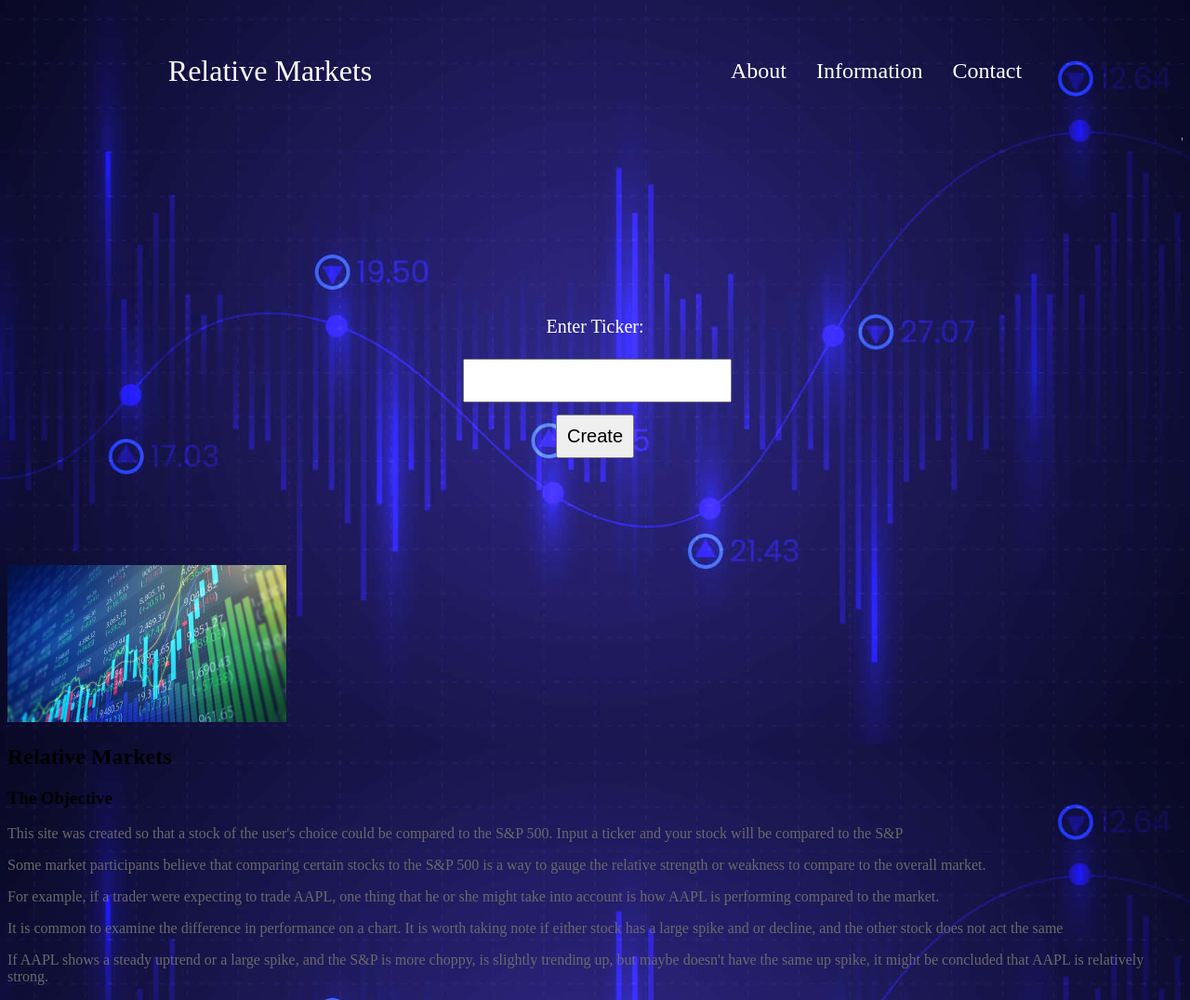
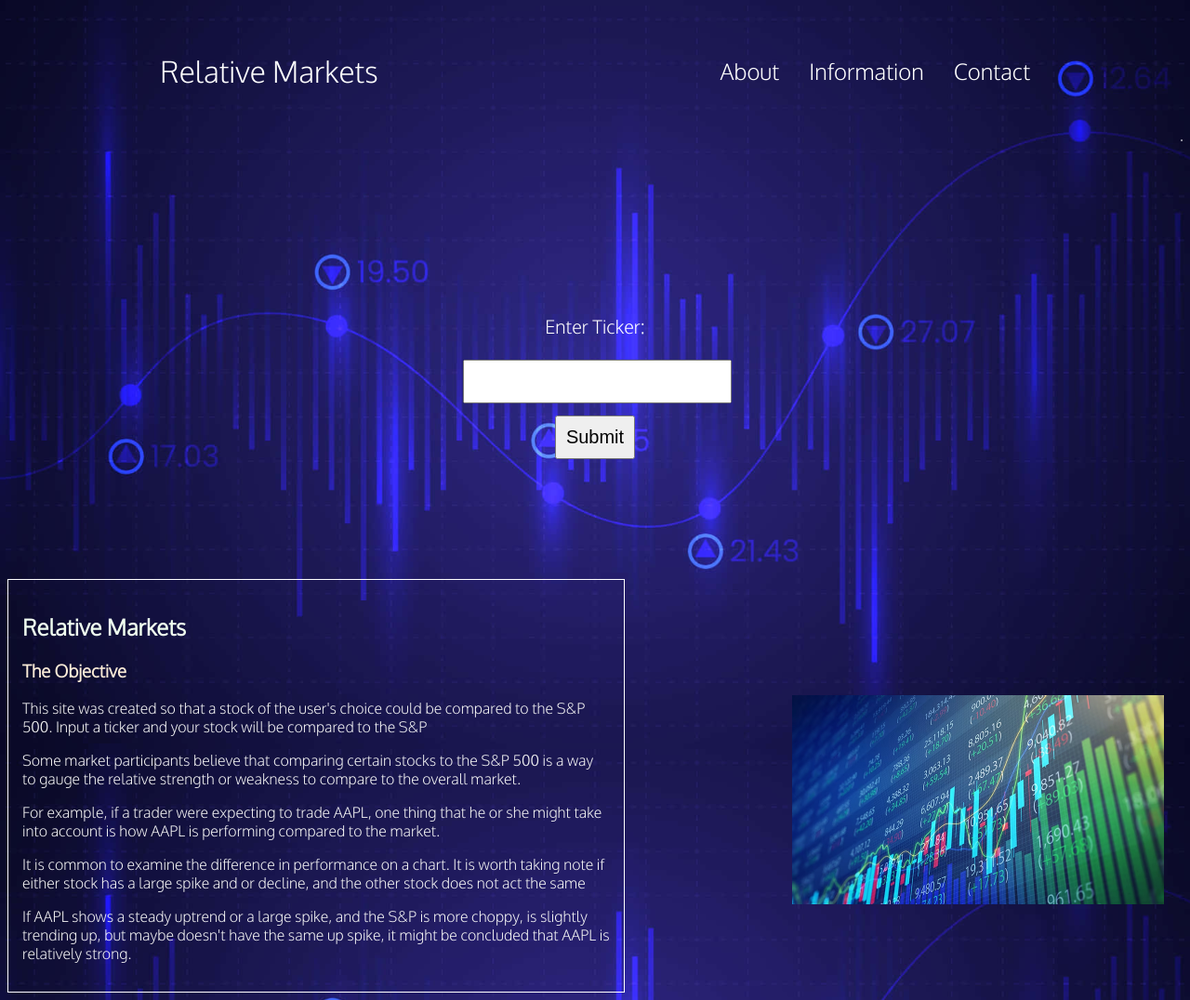
Before and after one commit to AirFryedCoffee/mystocksite, a Django app: page /stocks/ in a window 1280 px wide. Shown: the whole page at 93% size. Run offline with Django 3.2, Linux system fonts and the light colour scheme; data that the repository does not hold is empty.

Commit message:
Cleaning Up/Styling
Cleaning Up/Styling

```diff
--- a/static/styles.css
+++ b/static/styles.css
@@ -1,8 +1,8 @@
 /* static/css/styles.css */
-@import url('https://fonts.googleapis.com/css2?family=Poppins:wght@300;400;500;600&display=swap');
+@import url('https://fonts.googleapis.com/css2?family=Oxygen:wght@300&display=swap');
 
 body {
-    font-family: 'Poppins' sans-serif;
+    font-family: 'Oxygen', sans-serif;
     background-image: url('./smback.jpeg');
     background-size: cover;
     background-position: center;
@@ -14,7 +14,7 @@ html {
 }
 
 p {
-    color: dimgray;
+    color: whitesmoke;
 }
 
 nav, .nav-links {
@@ -30,6 +30,18 @@ nav {
 marquee {
     height: 50px;
     position: relative;
+}
+
+label {
+    color: white;
+}
+
+h1 {
+    color: honeydew;
+}
+
+h3 {
+    color: antiquewhite;
 }
 
 .nav-links {
@@ -102,10 +114,16 @@ a:hover {
 }
 
 #about-image {
-    max-width: 300px;
+    max-width: 400px;
     margin-right: 20px;
+    float: right;
+    margin-top: 125px;
 }
 
-label {
-    color: white;
+.about-section {
+    border: 1px solid white;
+    padding: 15px;
+    margin-top: 15px;
+    width: 50%;
+    right: 0;
 }
--- a/stocks/templates/stocks/new_stock.html
+++ b/stocks/templates/stocks/new_stock.html
@@ -8,6 +8,6 @@
         {{ form.as_table }}
     </table>
     {% csrf_token %}
-    <button id="ticker-button" type="submit">Create</button>
+    <button id="ticker-button" type="submit">Submit</button>
 </form>
 {% endblock %}
```
Also changed, not shown: db.sqlite3.
